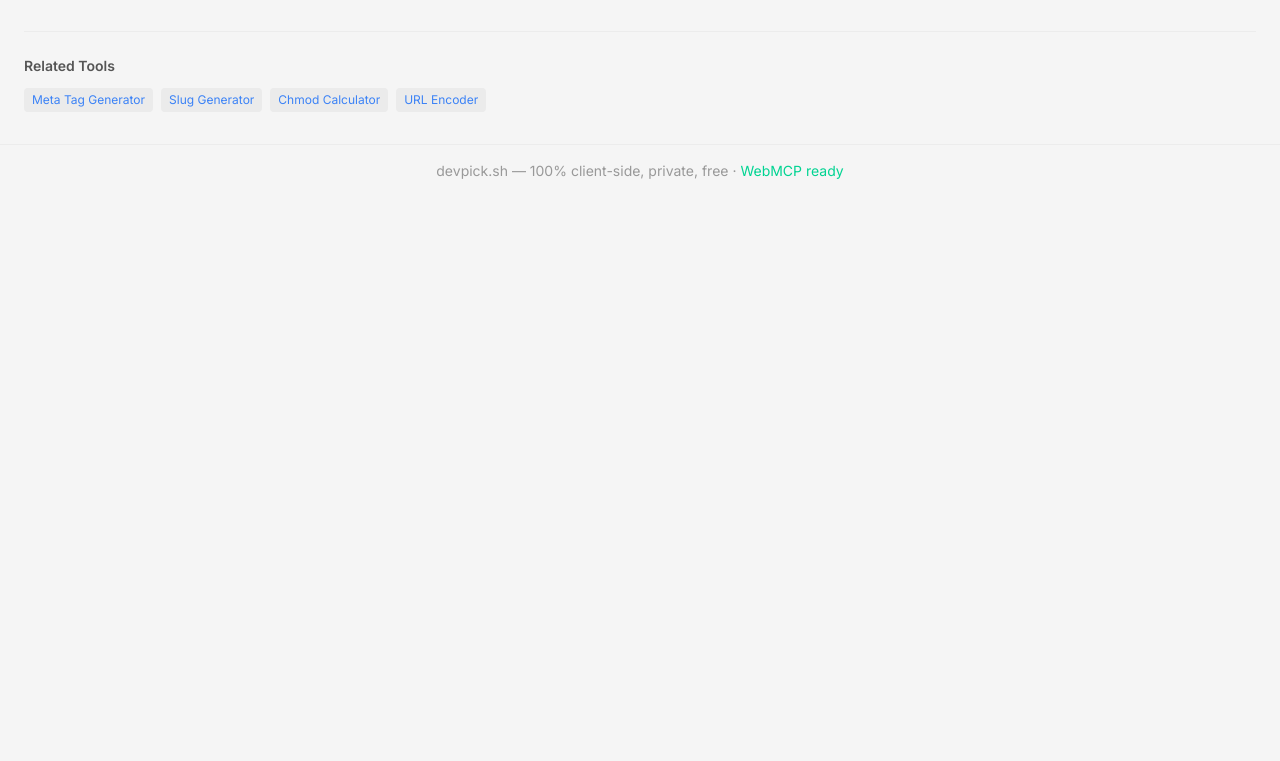
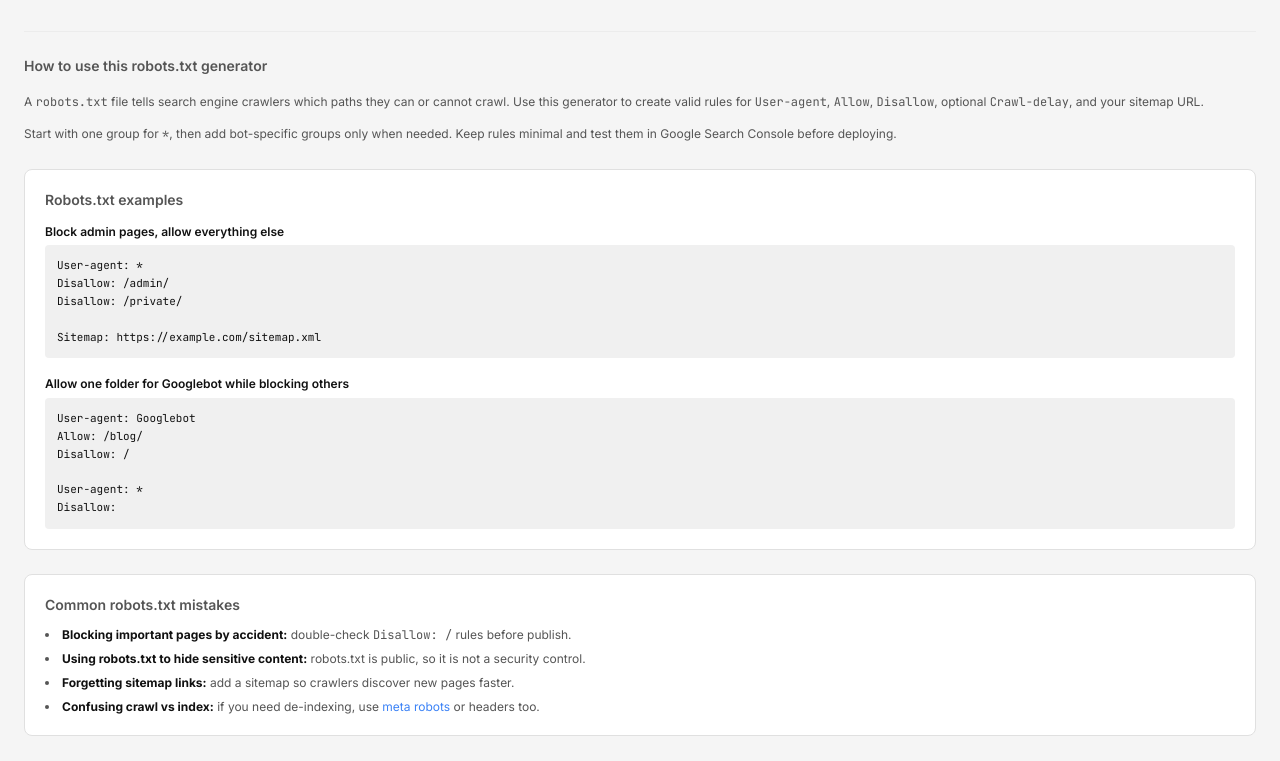
Before and after one commit to kimbobmarley03/devpick.sh, a Next.js app: page /robots-txt in a window 1280 px wide. Shown: the part 679-1440 px from the top of the page. Before the commit the page ends 876 px from the top, so only its background shows below. Built offline with nearby package versions, Linux system fonts and the light colour scheme; no server answers.

Commit message:
seo: expand robots.txt page with examples, FAQ-style copy, and stronger related links

```diff
--- a/app/robots-txt/robots-txt-tool.tsx
+++ b/app/robots-txt/robots-txt-tool.tsx
@@ -241,14 +241,54 @@ export function RobotsTxtTool() {
           </div>
         </div>
       </div>
+      {/* SEO Content */}
+      <section className="mt-8 pt-6 border-t border-border-subtle space-y-4">
+        <h2 className="text-sm font-semibold text-text-secondary">How to use this robots.txt generator</h2>
+        <div className="space-y-3 text-xs text-text-secondary leading-relaxed">
+          <p>
+            A <code>robots.txt</code> file tells search engine crawlers which paths they can or cannot crawl.
+            Use this generator to create valid rules for <code>User-agent</code>, <code>Allow</code>, <code>Disallow</code>,
+            optional <code>Crawl-delay</code>, and your sitemap URL.
+          </p>
+          <p>
+            Start with one group for <code>*</code>, then add bot-specific groups only when needed.
+            Keep rules minimal and test them in Google Search Console before deploying.
+          </p>
+        </div>
+      </section>
+
+      <section className="mt-6 rounded-lg border p-5" style={{ background: "var(--dp-bg-card)", borderColor: "var(--dp-border)" }}>
+        <h2 className="text-sm font-semibold text-text-secondary mb-3">Robots.txt examples</h2>
+        <div className="space-y-4 text-xs leading-relaxed" style={{ color: "var(--dp-text-secondary)" }}>
+          <div>
+            <p className="font-semibold" style={{ color: "var(--dp-text-primary)" }}>Block admin pages, allow everything else</p>
+            <pre className="mt-1 p-3 rounded text-[11px] overflow-x-auto" style={{ background: "var(--dp-bg-output)", color: "var(--dp-text-primary)" }}>{`User-agent: *\nDisallow: /admin/\nDisallow: /private/\n\nSitemap: https://example.com/sitemap.xml`}</pre>
+          </div>
+          <div>
+            <p className="font-semibold" style={{ color: "var(--dp-text-primary)" }}>Allow one folder for Googlebot while blocking others</p>
+            <pre className="mt-1 p-3 rounded text-[11px] overflow-x-auto" style={{ background: "var(--dp-bg-output)", color: "var(--dp-text-primary)" }}>{`User-agent: Googlebot\nAllow: /blog/\nDisallow: /\n\nUser-agent: *\nDisallow:`}</pre>
+          </div>
+        </div>
+      </section>
+
+      <section className="mt-6 rounded-lg border p-5" style={{ background: "var(--dp-bg-card)", borderColor: "var(--dp-border)" }}>
+        <h2 className="text-sm font-semibold text-text-secondary mb-3">Common robots.txt mistakes</h2>
+        <ul className="space-y-2 text-xs list-disc list-inside" style={{ color: "var(--dp-text-secondary)" }}>
+          <li><strong style={{ color: "var(--dp-text-primary)" }}>Blocking important pages by accident:</strong> double-check <code>Disallow: /</code> rules before publish.</li>
+          <li><strong style={{ color: "var(--dp-text-primary)" }}>Using robots.txt to hide sensitive content:</strong> robots.txt is public, so it is not a security control.</li>
+          <li><strong style={{ color: "var(--dp-text-primary)" }}>Forgetting sitemap links:</strong> add a sitemap so crawlers discover new pages faster.</li>
+          <li><strong style={{ color: "var(--dp-text-primary)" }}>Confusing crawl vs index:</strong> if you need de-indexing, use <a href="/meta-tags" className="text-accent hover:underline">meta robots</a> or headers too.</li>
+        </ul>
+      </section>
+
       {/* Related Tools */}
       <div className="mt-8 pt-6 border-t border-border-subtle">
         <h2 className="text-sm font-semibold text-text-secondary mb-3">Related Tools</h2>
         <div className="flex flex-wrap gap-2">
           {[
             { name: "Meta Tag Generator", href: "/meta-tags" },
-            { name: "Slug Generator", href: "/slug-generator" },
-            { name: "Chmod Calculator", href: "/chmod" },
+            { name: "HTTP Status Checker", href: "/http-status" },
+            { name: "XML Formatter", href: "/xml-formatter" },
             { name: "URL Encoder", href: "/url-encoder" },
           ].map((t) => (
             <a key={t.href} href={t.href} className="text-xs text-accent hover:underline px-2 py-1 rounded bg-[var(--dp-bg-subtle)]">
```
